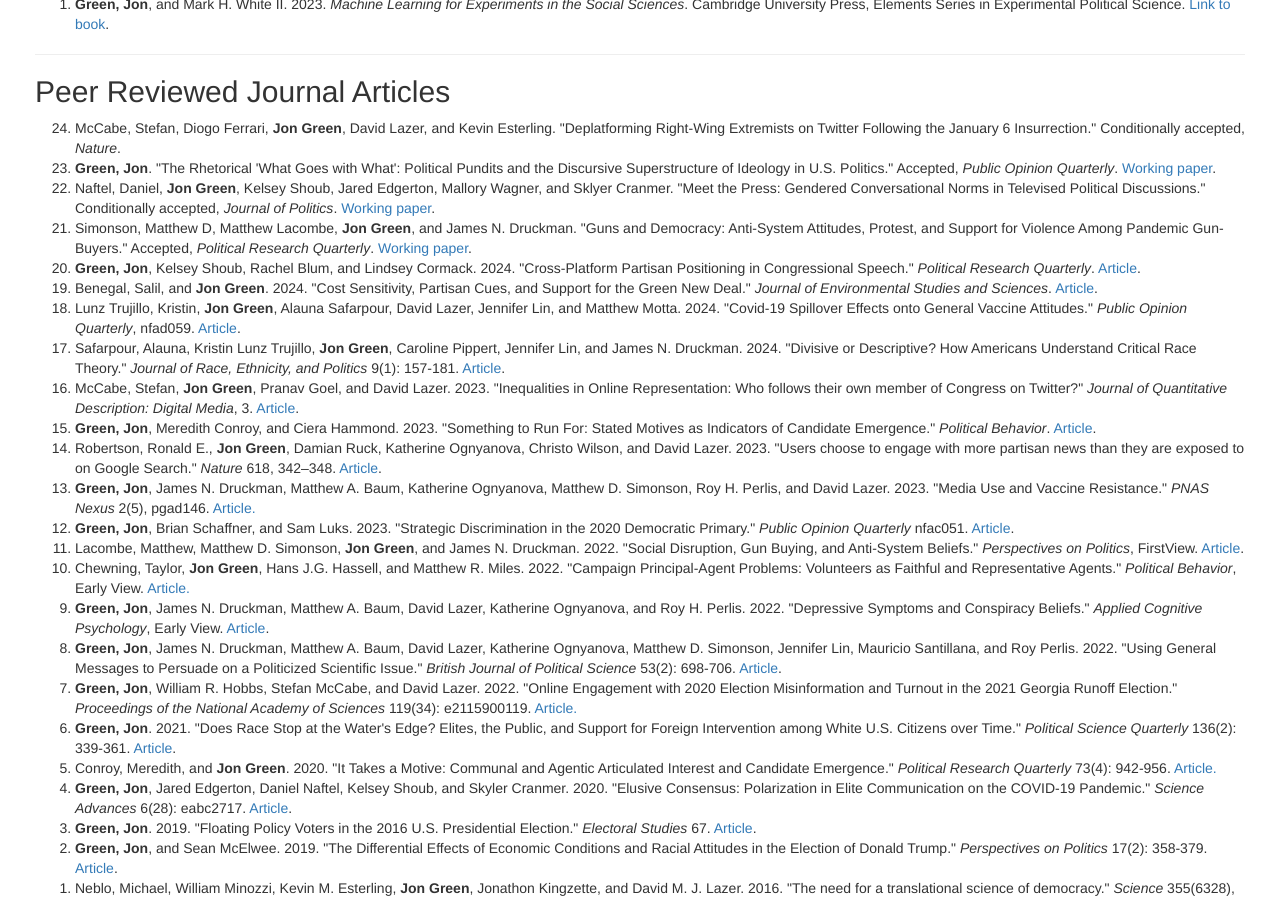
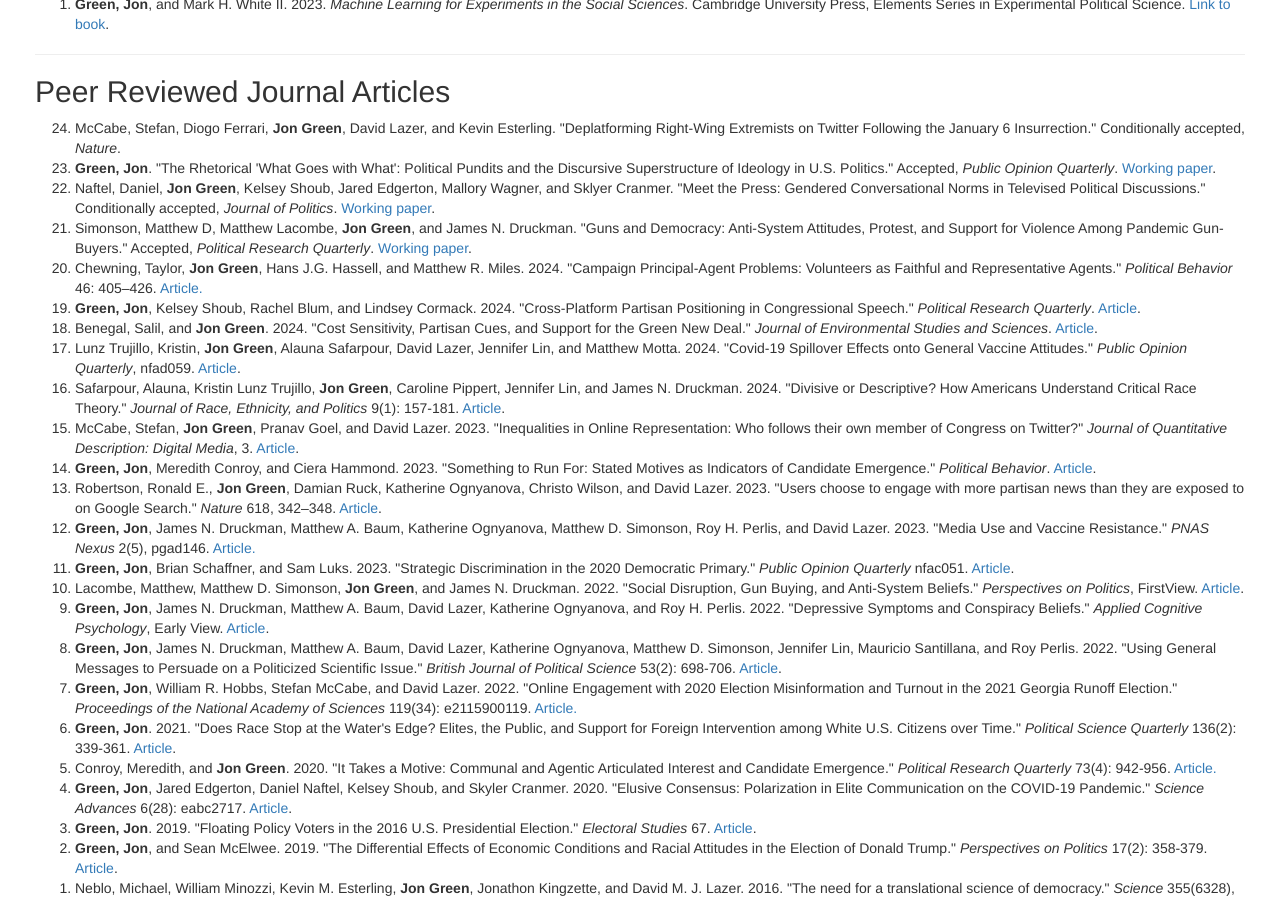
Before and after one commit to jgreen4919/jgreen4919.github.io, a Jekyll site: the page index.html, which Jekyll copies as it is, in a window 1280 px wide and 900 px high, scrolled down 741 px. Built offline with Jekyll 4.4.1, drawn with Linux system fonts in a browser that asks for light colours; some of the changed lines change nothing that is shown.

Commit message:
volunteers volume/issue

```diff
--- a/index.html
+++ b/index.html
@@ -45,7 +45,8 @@
 <li> <strong>Green, Jon</strong>. "The Rhetorical 'What Goes with What': Political Pundits and the Discursive Superstructure of Ideology in U.S. Politics." Accepted, <i>Public Opinion Quarterly</i>. <a href="https://osf.io/vwqnf">Working paper</a>.</li>
     <li>Naftel, Daniel, <strong>Jon Green</strong>, Kelsey Shoub, Jared Edgerton, Mallory Wagner, and Sklyer Cranmer. "Meet the Press: Gendered Conversational Norms in Televised Political Discussions." Conditionally accepted, <i>Journal of Politics</i>. <a href="https://osf.io/my8us/">Working paper</a>.</li>
     <li>Simonson, Matthew D, Matthew Lacombe, <strong>Jon Green</strong>, and James N. Druckman. "Guns and Democracy: Anti-System Attitudes, Protest, and Support for Violence Among Pandemic Gun-Buyers." Accepted, <i>Political Research Quarterly</i>. <a href="https://www.ipr.northwestern.edu/our-work/working-papers/2022/wp-22-37.html">Working paper</a>.</li>
-    <li> <strong>Green, Jon</strong>, Kelsey Shoub, Rachel Blum, and Lindsey Cormack. 2024. "Cross-Platform Partisan Positioning in Congressional Speech." <i>Political Research Quarterly</i>. <a href="https://journals.sagepub.com/doi/10.1177/10659129241236685">Article</a>.</li>
+    <li>Chewning, Taylor, <strong>Jon Green</strong>, Hans J.G. Hassell, and Matthew R. Miles. 2024. "Campaign Principal-Agent Problems: Volunteers as Faithful and Representative Agents." <i>Political Behavior</i> 46: 405–426. <a href="https://link.springer.com/article/10.1007/s11109-022-09836-9">Article.</a>
+<li> <strong>Green, Jon</strong>, Kelsey Shoub, Rachel Blum, and Lindsey Cormack. 2024. "Cross-Platform Partisan Positioning in Congressional Speech." <i>Political Research Quarterly</i>. <a href="https://journals.sagepub.com/doi/10.1177/10659129241236685">Article</a>.</li>
   <li>Benegal, Salil, and <strong>Jon Green</strong>. 2024. "Cost Sensitivity, Partisan Cues, and Support for the Green New Deal." <i>Journal of Environmental Studies and Sciences</i>. <a href="https://link.springer.com/article/10.1007/s13412-024-00897-2">Article</a>.</li>
     <li>Lunz Trujillo, Kristin, <strong>Jon Green</strong>, Alauna Safarpour, David Lazer, Jennifer Lin, and Matthew Motta. 2024. "Covid-19 Spillover Effects onto General Vaccine Attitudes." <i>Public Opinion Quarterly</i>, nfad059. <a href="https://academic.oup.com/poq/advance-article-abstract/doi/10.1093/poq/nfad059/7615076">Article</a>.</li></li>
     <li> Safarpour, Alauna, Kristin Lunz Trujillo, <strong>Jon Green</strong>, Caroline Pippert, Jennifer Lin, and James N. Druckman. 2024. "Divisive or Descriptive? How Americans Understand Critical Race Theory." <i>Journal of Race, Ethnicity, and Politics</i> 9(1): 157-181. <a href="https://www.cambridge.org/core/journals/journal-of-race-ethnicity-and-politics/article/divisive-or-descriptive-how-americans-understand-critical-race-theory/F38A0BF94B50FC32BEAA667498936458">Article</a>.</li></li>
@@ -55,7 +56,6 @@
       <li> <strong>Green, Jon</strong>, James N. Druckman, Matthew A. Baum, Katherine Ognyanova, Matthew D. Simonson, Roy H. Perlis, and David Lazer. 2023. "Media Use and Vaccine Resistance." <i>PNAS Nexus</i> 2(5), pgad146. <a href="https://academic.oup.com/pnasnexus/advance-article/doi/10.1093/pnasnexus/pgad146/7158045">Article.</a></li>
     <li> <strong>Green, Jon</strong>, Brian Schaffner, and Sam Luks. 2023. "Strategic Discrimination in the 2020 Democratic Primary." <i>Public Opinion Quarterly</i> nfac051. <a href="https://academic.oup.com/poq/advance-article/doi/10.1093/poq/nfac051/7017586">Article</a>.</li>
     <li>Lacombe, Matthew, Matthew D. Simonson, <strong>Jon Green</strong>, and James N. Druckman. 2022. "Social Disruption, Gun Buying, and Anti-System Beliefs." <i>Perspectives on Politics</i>, FirstView. <a href="https://www.cambridge.org/core/journals/perspectives-on-politics/article/abs/social-disruption-gun-buying-and-antisystem-beliefs/36D5FDB732D860BF8B7D0D59E0880007">Article</a>.</li>
-     <li>Chewning, Taylor, <strong>Jon Green</strong>, Hans J.G. Hassell, and Matthew R. Miles. 2022. "Campaign Principal-Agent Problems: Volunteers as Faithful and Representative Agents." <i>Political Behavior</i>, Early View. <a href="https://link.springer.com/article/10.1007/s11109-022-09836-9">Article.</a>
     <li><strong>Green, Jon</strong>, James N. Druckman, Matthew A. Baum, David Lazer, Katherine Ognyanova, and Roy H. Perlis. 2022. "Depressive Symptoms and Conspiracy Beliefs." <i>Applied Cognitive Psychology</i>, Early View. <a href="https://onlinelibrary.wiley.com/doi/10.1002/acp.4011">Article</a>.</li>
     <li> <strong>Green, Jon</strong>, James N. Druckman,  Matthew A. Baum, David Lazer, Katherine Ognyanova, Matthew D. Simonson, Jennifer Lin, Mauricio Santillana, and Roy Perlis. 2022. "Using General Messages to Persuade on a Politicized Scientific Issue." <i>British Journal of Political Science</i> 53(2): 698-706. <a href="https://www.cambridge.org/core/journals/british-journal-of-political-science/article/abs/using-general-messages-to-persuade-on-a-politicized-scientific-issue/6AE0FF9C739061ED8F1BE379D7B2998A">Article</a>.</li>
     <li> <strong>Green, Jon</strong>, William R. Hobbs, Stefan McCabe, and David Lazer. 2022. "Online Engagement with 2020 Election Misinformation and Turnout in the 2021 Georgia Runoff Election." <i>Proceedings of the National Academy of Sciences</i> 119(34): e2115900119. <a href="https://www.pnas.org/doi/10.1073/pnas.2115900119">Article.</a></li>
```
Also changed, not shown: 4 other files.
